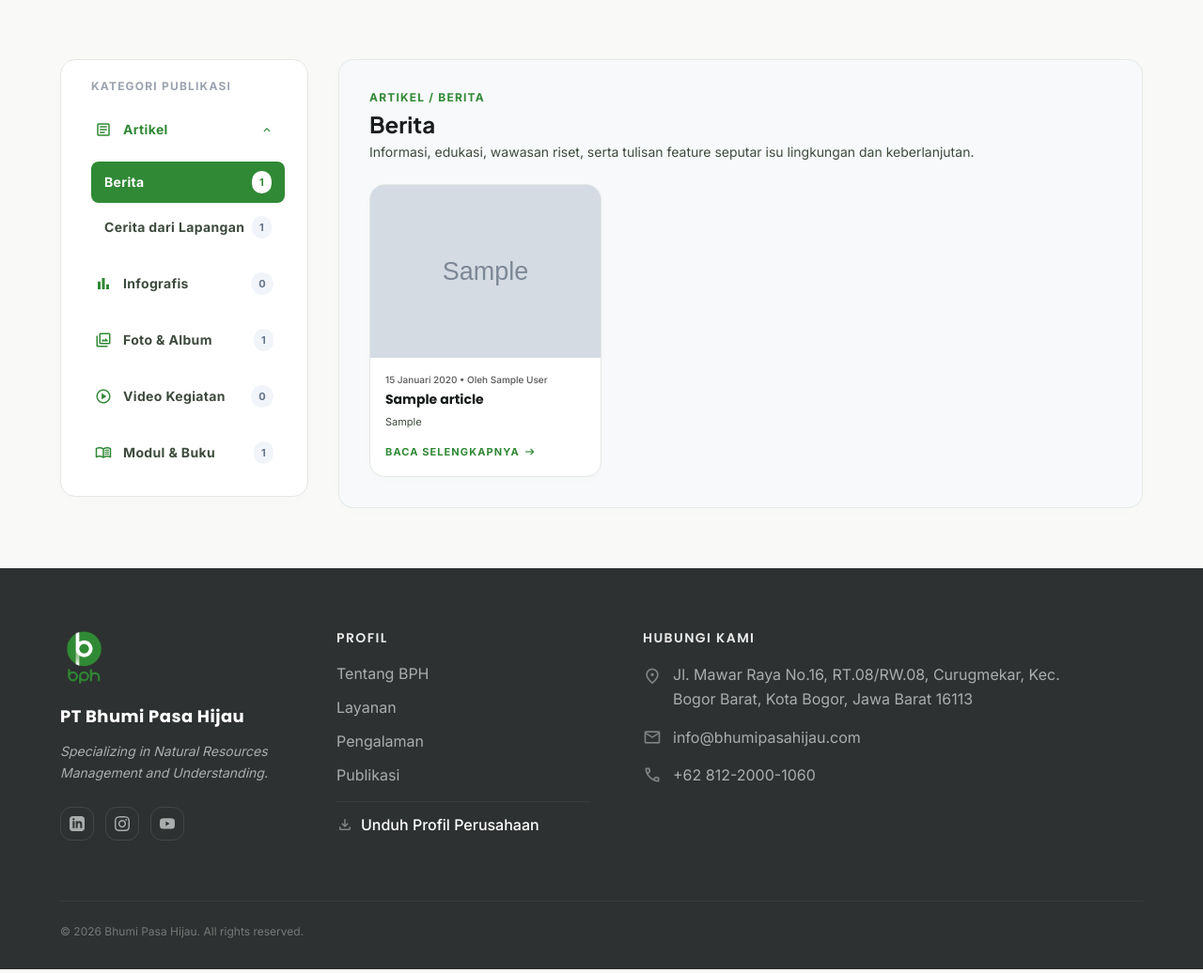
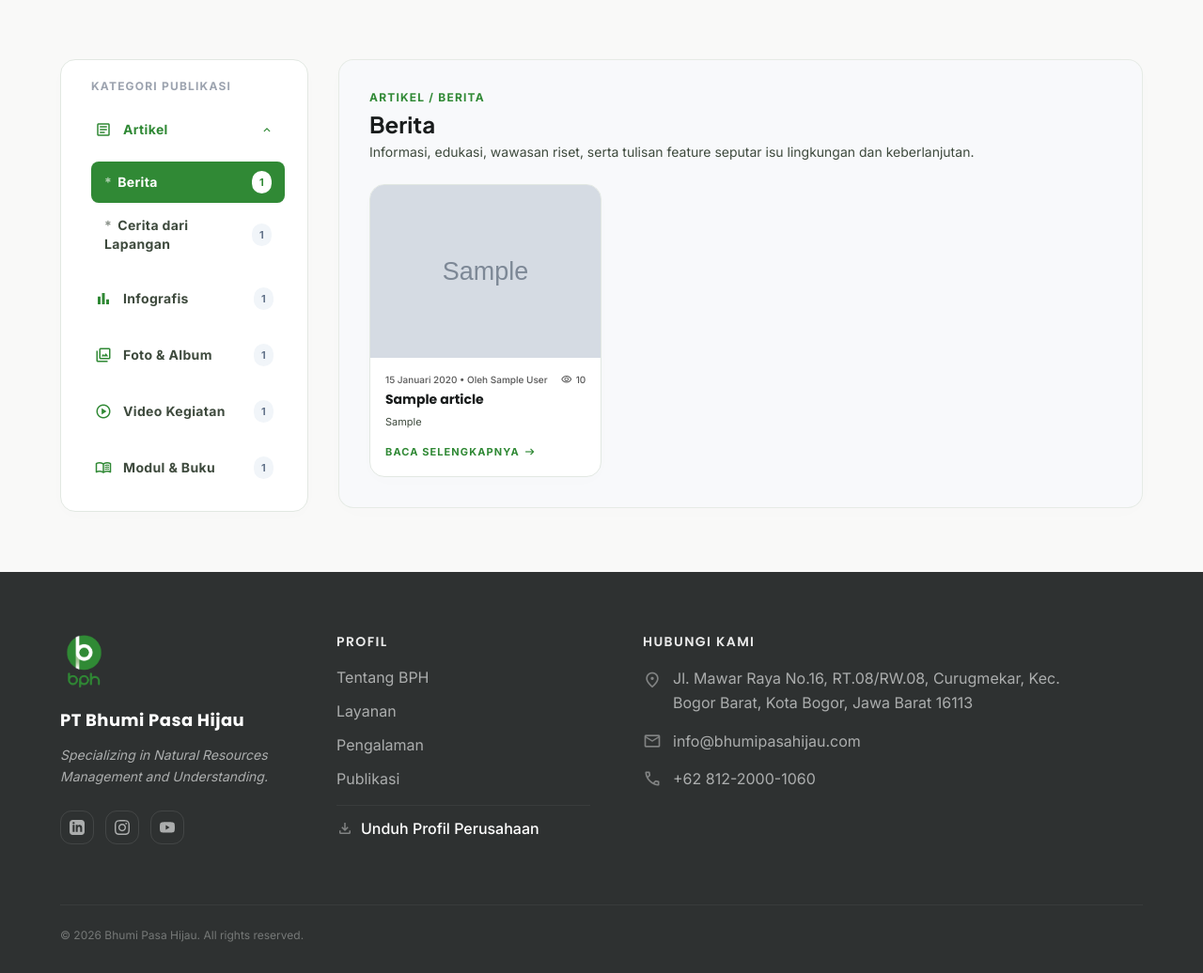
Before and after one commit to ryansyah1661/bph-cp, a Django app: page /publications/ in a window 1280 px wide. Shown: the part 695-1731 px from the top of the page at 94% size. Run offline with Django 5.2, Linux system fonts and the light colour scheme; tables that the repository leaves empty hold one stand-in row (values such as "Sample post"); grey boxes marked "Sample" are stand-in pictures; parts of the project's set-up code (start-up, migrations or seed data) failed here and were passed over; some libraries are stand-ins or nearby versions.

Commit message:
feat: Add views count to Article and Story models, update related templates and views

```diff
--- a/core/templates/core/custom_admin/video/video_list.html
+++ b/core/templates/core/custom_admin/video/video_list.html
@@ -34,7 +34,7 @@
   <div class="flex justify-between items-center border-b border-gray-100 pb-5">
     <div>
       <h2 class="text-xl font-bold text-emerald-900">Video Kegiatan</h2>
-      <p class="text-xs text-gray-500 mt-1">Daftar tautan video dokumenter dan kegiatan BPH.</p>
+      <p class="text-xs text-gray-500 mt-1">Daftar tautan galeri video kegiatan BPH.</p>
     </div>
     <a href="{% url 'video_create' %}" class="bg-emerald-600 hover:bg-emerald-700 text-white text-xs font-bold px-4 py-2.5 rounded-xl uppercase tracking-wider transition flex items-center gap-1 shadow-sm shadow-emerald-100" style="text-decoration: none;">
       <span class="material-symbols-outlined text-sm">add</span> Tambah Video
--- a/core/templates/core/detail-articles.html
+++ b/core/templates/core/detail-articles.html
@@ -42,6 +42,11 @@
             <div class="flex items-center gap-1.5 bg-black/30 backdrop-blur-md px-3.5 py-1.5 rounded-full border border-white/10">
                 <span class="material-symbols-outlined text-base text-primary">calendar_today</span>
                 <span>{{ article.tanggal|date:"d F Y" }}</span>
+            </div>
+
+            <div class="flex items-center gap-1.5 bg-black/30 backdrop-blur-md px-3.5 py-1.5 rounded-full border border-white/10">
+                <span class="material-symbols-outlined text-base text-primary">visibility</span>
+                <span>{{ article.views_count }}</span>
             </div>
 
             <span class="bg-blue-500/80 backdrop-blur-md text-white text-xs font-semibold px-3.5 py-1.5 rounded-full border border-blue-400/30 flex items-center gap-1">
--- a/core/templates/core/detail-story.html
+++ b/core/templates/core/detail-story.html
@@ -30,6 +30,11 @@
             <div class="flex items-center gap-1.5 bg-black/30 backdrop-blur-md px-3.5 py-1.5 rounded-full border border-white/10">
                 <span class="material-symbols-outlined text-base text-primary">calendar_today</span>
                 <span>{{ story.tanggal|date:"d F Y" }}</span>
+            </div>
+
+            <div class="flex items-center gap-1.5 bg-black/30 backdrop-blur-md px-3.5 py-1.5 rounded-full border border-white/10">
+                <span class="material-symbols-outlined text-base text-primary">visibility</span>
+                <span>{{ story.views_count }}</span>
             </div>
 
             {% if story.lokasi %}
--- a/core/templates/core/gallery.html
+++ b/core/templates/core/gallery.html
@@ -44,12 +44,12 @@
           <!-- Sub-menu Artikel -->
           <div id="dropdown-menu-content" class="space-y-1 pl-3 pr-1 py-1">
             <button data-tab="seksi-berita" class="tab-menu-btn w-full flex items-center justify-between px-3.5 py-2.5 rounded-xl text-sm font-bold tracking-wide transition-all duration-200 text-left bg-primary text-surface-white shadow-sm border-none cursor-pointer">
-              <span>{% if LANGUAGE_CODE == 'en' or request.GET.lang == 'en' %}News{% else %}Berita{% endif %}</span>
+              <span><span class="opacity-60 mr-1.5">*</span>{% if LANGUAGE_CODE == 'en' or request.GET.lang == 'en' %}News{% else %}Berita{% endif %}</span>
               <span class="tab-counter text-[11px] px-2 py-0.5 rounded-full bg-white text-primary font-extrabold">{{ articles.count|default:"0" }}</span>
             </button>
 
             <button data-tab="seksi-cerita" class="tab-menu-btn w-full flex items-center justify-between px-3.5 py-2.5 rounded-xl text-sm font-bold tracking-wide transition-all duration-200 text-left text-on-surface-variant hover:bg-slate-50 border-none bg-transparent cursor-pointer">
-              <span>{% if LANGUAGE_CODE == 'en' or request.GET.lang == 'en' %}Field Stories{% else %}Cerita dari Lapangan{% endif %}</span>
+              <span><span class="opacity-60 mr-1.5">*</span>{% if LANGUAGE_CODE == 'en' or request.GET.lang == 'en' %}Field Stories{% else %}Cerita dari Lapangan{% endif %}</span>
               <span class="tab-counter text-[11px] px-2 py-0.5 rounded-full bg-slate-100 text-slate-500 font-extrabold">{{ stories.count|default:"0" }}</span>
             </button>
           </div>
@@ -61,7 +61,7 @@
             <span class="material-symbols-outlined text-lg text-primary menu-icon">bar_chart</span>
             <span>{% if LANGUAGE_CODE == 'en' or request.GET.lang == 'en' %}Infographics{% else %}Infografis{% endif %}</span>
           </span>
-          <span class="tab-counter text-[11px] px-2 py-0.5 rounded-full bg-slate-100 text-slate-500 font-extrabold">0</span>
+          <span class="tab-counter text-[11px] px-2 py-0.5 rounded-full bg-slate-100 text-slate-500 font-extrabold">{{ infografis_list.count|default:"0" }}</span>
         </button>
 
         <!-- FOTO & ALBUM -->
@@ -79,7 +79,7 @@
             <span class="material-symbols-outlined text-lg text-primary menu-icon">play_circle</span>
             <span>{% if LANGUAGE_CODE == 'en' or request.GET.lang == 'en' %}Videos{% else %}Video Kegiatan{% endif %}</span>
           </span>
-          <span class="tab-counter text-[11px] px-2 py-0.5 rounded-full bg-slate-100 text-slate-500 font-extrabold">0</span>
+          <span class="tab-counter text-[11px] px-2 py-0.5 rounded-full bg-slate-100 text-slate-500 font-extrabold">{{ videos_list.count|default:"0" }}</span>
         </button>
 
         <!-- MODUL & BUKU -->
@@ -119,7 +119,10 @@
                 {% endif %}
               </div>
               <div class="p-4 flex-1 flex flex-col">
-                <p class="text-[10px] text-text-muted font-medium mb-1">{{ article.tanggal|date:"d F Y" }} • {% if LANGUAGE_CODE == 'en' or request.GET.lang == 'en' %}By{% else %}Oleh{% endif %} {{ article.author }}</p>
+                <div class="text-[10px] text-text-muted font-medium mb-1 flex items-center justify-between">
+                  <span>{{ article.tanggal|date:"d F Y" }} • {% if LANGUAGE_CODE == 'en' or request.GET.lang == 'en' %}By{% else %}Oleh{% endif %} {{ article.author }}</span>
+                  <span class="flex items-center gap-1"><span class="material-symbols-outlined text-[12px]">visibility</span> {{ article.views_count }}</span>
+                </div>
                 <h3 class="font-headline-md text-sm font-bold text-on-surface mb-1.5 line-clamp-2 group-hover:text-primary transition-colors leading-snug">{{ article.judul }}</h3>
                 <p class="text-[11px] text-on-surface-variant line-clamp-3 mb-3 leading-relaxed">{{ article.short }}</p>
                 <span class="mt-auto text-[11px] font-bold text-primary uppercase tracking-widest inline-flex items-center gap-1">
@@ -161,7 +164,10 @@
                 {% endif %}
               </div>
               <div class="p-4 flex-1 flex flex-col">
-                <p class="text-[10px] text-text-muted font-medium mb-1">{{ story.tanggal|date:"d F Y" }} • {% if LANGUAGE_CODE == 'en' or request.GET.lang == 'en' %}By{% else %}Oleh{% endif %} {{ story.author }}</p>
+                <div class="text-[10px] text-text-muted font-medium mb-1 flex items-center justify-between">
+                  <span>{{ story.tanggal|date:"d F Y" }} • {% if LANGUAGE_CODE == 'en' or request.GET.lang == 'en' %}By{% else %}Oleh{% endif %} {{ story.author }}</span>
+                  <span class="flex items-center gap-1"><span class="material-symbols-outlined text-[12px]">visibility</span> {{ story.views_count }}</span>
+                </div>
                 <h3 class="font-headline-md text-sm font-bold text-on-surface mb-1.5 line-clamp-2 group-hover:text-primary transition-colors leading-snug">{{ story.judul }}</h3>
                 <p class="text-[11px] text-on-surface-variant line-clamp-3 mb-3 leading-relaxed">{{ story.short }}</p>
                 <span class="mt-auto text-[11px] font-bold text-primary uppercase tracking-widest inline-flex items-center gap-1">
@@ -189,10 +195,27 @@
               {% if LANGUAGE_CODE == 'en' or request.GET.lang == 'en' %}Ecological data summaries, carbon statistics, and thematic maps in informative visual formats.{% else %}Rangkuman data ekologis, statistik karbon, dan peta tematik dalam bentuk visual informatif.{% endif %}
             </p>
           </div>
-          <div class="py-16 px-4 flex flex-col items-center justify-center text-center bg-white rounded-2xl border border-dashed border-slate-200 shadow-sm">
+          <div class="grid grid-cols-1 sm:grid-cols-2 lg:grid-cols-3 gap-6">
+            {% for item in infografis_list %}
+            <div class="gallery-card group flex flex-col bg-white border border-border-subtle rounded-2xl overflow-hidden shadow-[0_4px_20px_rgba(0,0,0,0.01)]">
+              <div class="relative w-full aspect-[4/3] overflow-hidden bg-surface-container">
+                {% if item.gambar %}
+                <img alt="{{ item.judul }}" class="w-full h-full object-cover transition-transform duration-700 group-hover:scale-105" src="{{ item.gambar.url }}">
+                {% else %}
+                <div class="w-full h-full flex items-center justify-center bg-slate-100"><span class="material-symbols-outlined text-slate-300 text-4xl">image</span></div>
+                {% endif %}
+              </div>
+              <div class="p-5 flex-1 flex flex-col justify-center text-center">
+                <h3 class="font-headline-md text-sm font-bold text-on-surface group-hover:text-primary transition-colors leading-snug">{{ item.judul }}</h3>
+              </div>
+            </div>
+            {% empty %}
+            <div class="col-span-full py-16 px-4 flex flex-col items-center justify-center text-center bg-white rounded-2xl border border-dashed border-slate-200 shadow-sm">
               <span class="material-symbols-outlined text-5xl text-slate-300 mb-3">bar_chart</span>
               <h4 class="text-sm font-bold text-slate-700">{% if LANGUAGE_CODE == 'en' or request.GET.lang == 'en' %}No Infographics Yet{% else %}Belum Ada Infografis{% endif %}</h4>
               <p class="text-xs text-slate-400 max-w-xs mt-1">{% if LANGUAGE_CODE == 'en' or request.GET.lang == 'en' %}Visual infographic materials will be updated periodically.{% else %}Materi infografis visual akan segera diperbarui secara berkala.{% endif %}</p>
+            </div>
+            {% endfor %}
           </div>
         </div>
 
@@ -260,16 +283,39 @@
         <div id="seksi-video" class="tab-content-block hidden space-y-6">
           <div class="max-w-2xl text-left">
             <h2 class="font-headline-xl text-xl md:text-2xl font-bold text-on-surface mb-1">
-              {% if LANGUAGE_CODE == 'en' or request.GET.lang == 'en' %}Activity Documentary Videos{% else %}Video Dokumenter Kegiatan{% endif %}
+              {% if LANGUAGE_CODE == 'en' or request.GET.lang == 'en' %}Activity Videos{% else %}Galeri Video Kegiatan{% endif %}
             </h2>
             <p class="text-xs md:text-sm text-on-surface-variant">
-              {% if LANGUAGE_CODE == 'en' or request.GET.lang == 'en' %}Project implementation video documentation and real conservation action in the field.{% else %}Dokumentasi video pelaksanaan proyek dan aksi nyata konservasi di lapangan.{% endif %}
+              {% if LANGUAGE_CODE == 'en' or request.GET.lang == 'en' %}A collection of videos covering our activities, education, and documentation related to nature conservation.{% else %}Kumpulan video seputar aktivitas, edukasi, dan dokumentasi terkait kegiatan BPH.{% endif %}
             </p>
           </div>
-          <div class="py-16 px-4 flex flex-col items-center justify-center text-center bg-white rounded-2xl border border-dashed border-slate-200 shadow-sm">
+            <div class="grid grid-cols-1 sm:grid-cols-2 lg:grid-cols-3 gap-6">
+            {% for item in videos_list %}
+            <a href="{{ item.url_video }}" target="_blank" rel="noopener" class="group flex flex-col bg-white border border-border-subtle rounded-2xl overflow-hidden shadow-[0_4px_20px_rgba(0,0,0,0.01)] hover:shadow-[0_10px_25px_rgba(0,0,0,0.04)] transition-all duration-300" style="text-decoration: none;">
+              <div class="relative w-full aspect-video overflow-hidden bg-slate-900 flex items-center justify-center">
+                {% if item.youtube_thumbnail %}
+                <img src="{{ item.youtube_thumbnail }}" alt="{{ item.judul }}" class="w-full h-full object-cover opacity-80 group-hover:opacity-100 transition-opacity duration-300">
+                <div class="absolute inset-0 flex items-center justify-center">
+                  <span class="material-symbols-outlined text-6xl text-white drop-shadow-lg group-hover:scale-110 transition-transform duration-300">play_circle</span>
+                </div>
+                {% else %}
+                <span class="material-symbols-outlined text-6xl text-white/50 group-hover:text-primary transition-colors">play_circle</span>
+                {% endif %}
+              </div>
+              <div class="p-5 flex-1 flex flex-col justify-center text-left">
+                <h3 class="font-headline-md text-sm font-bold text-on-surface group-hover:text-primary transition-colors line-clamp-2 leading-snug">
+                  {{ item.judul }}
+                </h3>
+                <p class="text-[10px] text-on-surface-variant mt-1">{{ item.tanggal_unggah|date:"d F Y" }}</p>
+              </div>
+            </a>
+            {% empty %}
+            <div class="col-span-full py-16 px-4 flex flex-col items-center justify-center text-center bg-white rounded-2xl border border-dashed border-slate-200 shadow-sm">
               <span class="material-symbols-outlined text-5xl text-slate-300 mb-3">play_circle</span>
               <h4 class="text-sm font-bold text-slate-700">{% if LANGUAGE_CODE == 'en' or request.GET.lang == 'en' %}No Videos Yet{% else %}Belum Ada Video{% endif %}</h4>
               <p class="text-xs text-slate-400 max-w-xs mt-1">{% if LANGUAGE_CODE == 'en' or request.GET.lang == 'en' %}Activity video files will be added soon.{% else %}Berkas video kegiatan akan segera ditambahkan.{% endif %}</p>
+            </div>
+            {% endfor %}
           </div>
         </div>
 
--- a/core/views.py
+++ b/core/views.py
@@ -98,6 +98,8 @@ def gallery_view(request):
     categories = Category.objects.filter(folders__isnull=False).distinct().order_by('name')
     gallery_items = Gallery.objects.all().order_by('-tanggal_upload', '-id')
     folders = Folder.objects.select_related('kategori').prefetch_related('images').order_by('-tahun', '-id')
+    infografis = Infografis.objects.all().order_by('-tanggal_unggah', '-id')
+    videos = Video.objects.all().order_by('-tanggal_unggah', '-id')
 
     return render(request, 'core/gallery.html', {
         'articles': articles,
@@ -106,6 +108,8 @@ def gallery_view(request):
         'folders': folders,
         'documents': documents,
         'categories': categories,
+        'infografis_list': infografis,
+        'videos_list': videos,
     })
 
 def contact_view(request):
@@ -172,6 +176,9 @@ def story_view(request):
 def detail_articles_view(request, slug):
     article_data = get_object_or_404(Article, Q(slug_ind=slug) | Q(slug_en=slug) if hasattr(Article, 'slug_en') else Q(slug=slug))
 
+    article_data.views_count += 1
+    article_data.save(update_fields=['views_count'])
+
     related_articles = Article.objects.filter(
         Q(author=article_data.author)
     ).exclude(pk=article_data.pk).order_by('-tanggal')[:3]
@@ -218,6 +225,9 @@ def detail_story_view(request, slug):
         Story.objects.select_related('lokasi', 'project'),
         Q(slug_ind=slug) | Q(slug_en=slug) if hasattr(Story, 'slug_en') else Q(slug=slug)
     )
+
+    story_data.views_count += 1
+    story_data.save(update_fields=['views_count'])
 
     related_stories = Story.objects.filter(
         Q(author=story_data.author) | Q(lokasi=story_data.lokasi)
```
Also changed, not shown: core/models.py (+20 -1 lines), core/templates/core/experience.html (+18 -12 lines), core/templates/core/homepage.html (+8 -5 lines), core/migrations/0026_alter_video_options_article_views_count_and_more.py (added). Lines whose indentation alone changed are shown as unchanged.
